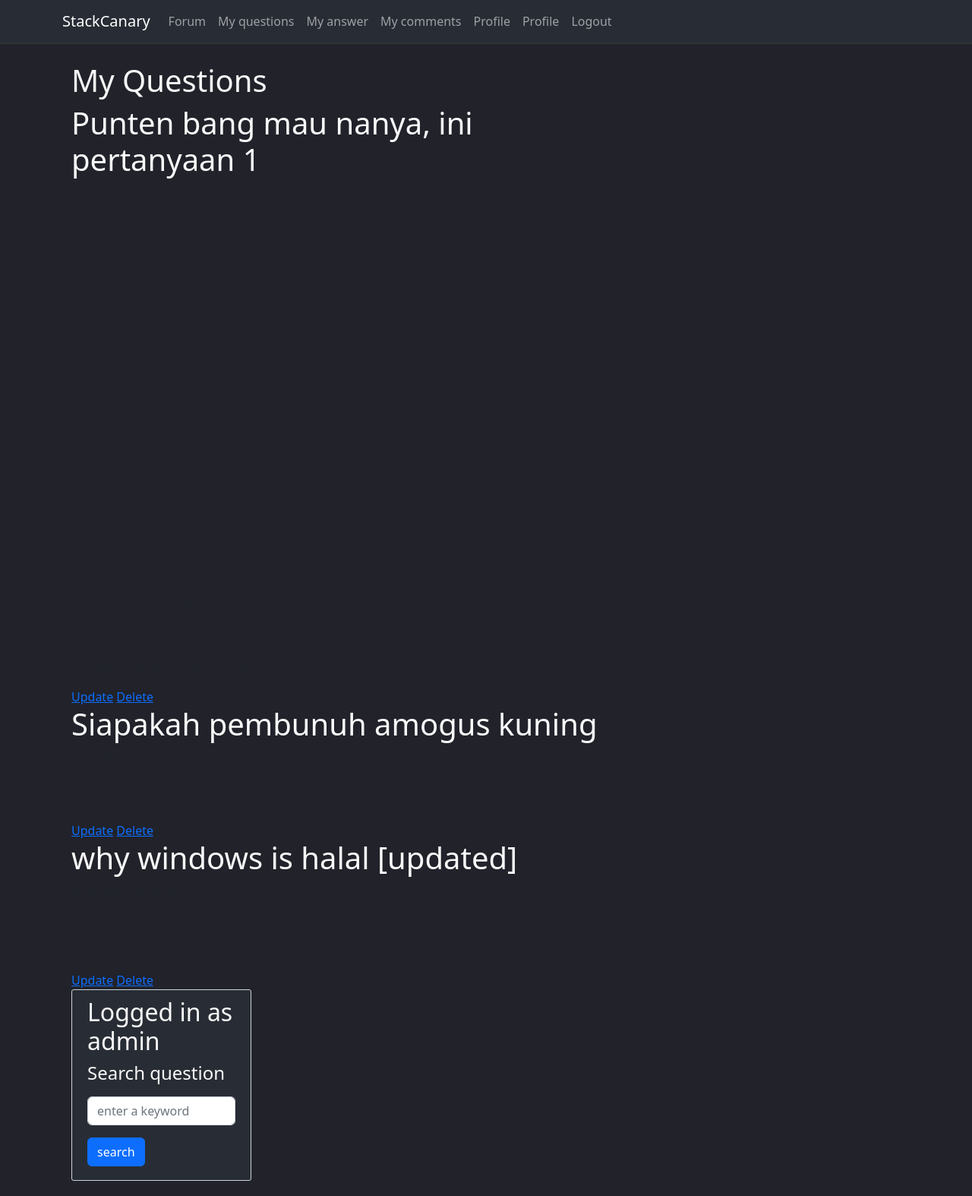
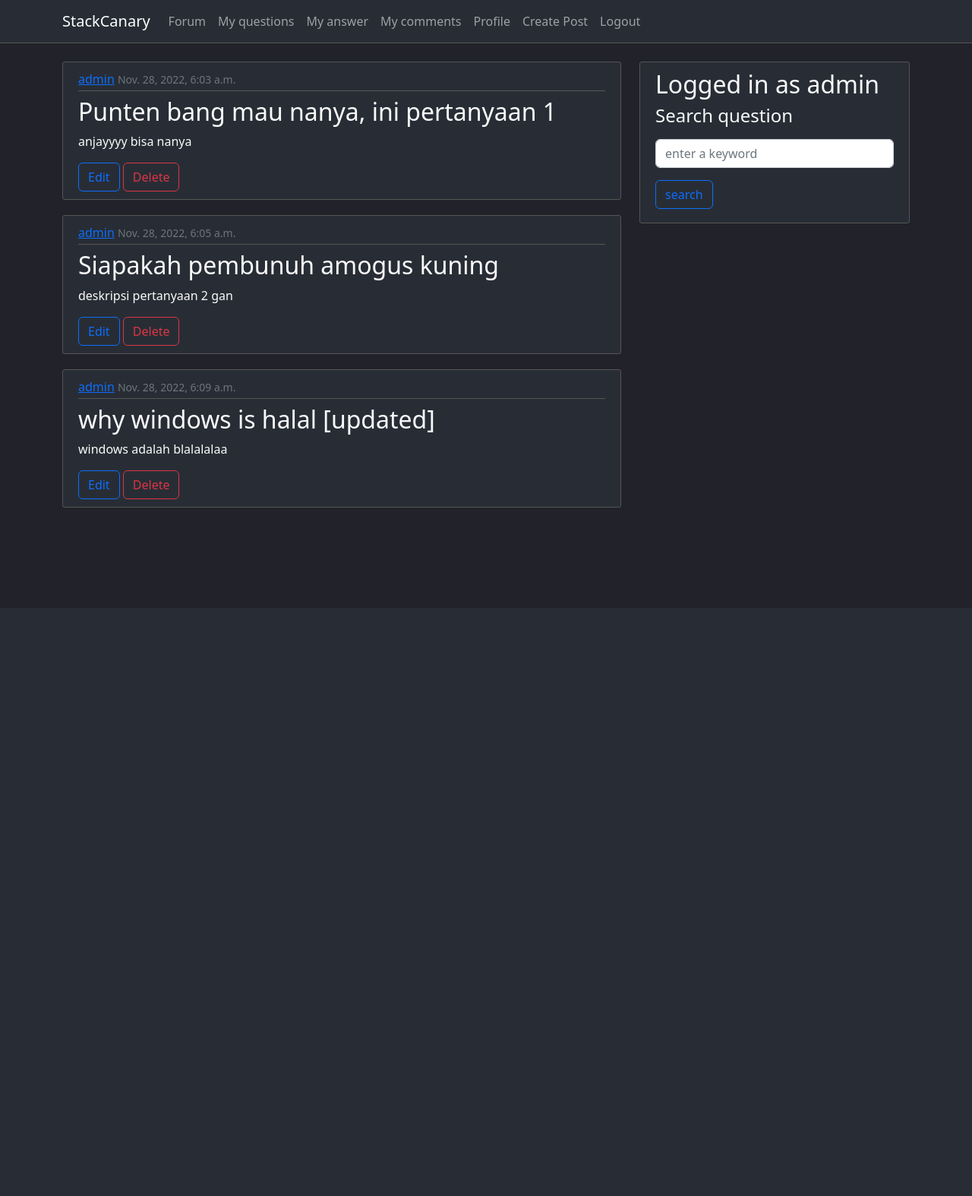
Before and after one commit to luqqmman/StackCanary, a Django app: page /forum/my_questions/ in a window 1280 px wide. Shown: the whole page at 76% size. After the commit the page ends 668 px from the top, so only its background shows below. Run offline with Django 4.2, Linux system fonts and the light colour scheme; a user stored in the database is signed in; data comes from the database, SQL or seed files in the repository; both versions use the stored data as it was after the commit.

Commit message:
frontend

```diff
--- a/forum/static/forum/base.css
+++ b/forum/static/forum/base.css
@@ -30,7 +30,7 @@
     color: #cbd5db;
     background-color: #282d35;
     padding: 10px 20px;
-    border: 1px solid #cbd5db;
+    border: 1px solid #555;
     border-radius: 3px;
     margin-bottom: 20px;
 }
@@ -45,7 +45,7 @@
 }
 
 a.article-title:hover {
-    color: #61dafb;
+    color: #0275d8 ;
 }
 
 .article-content {
@@ -60,13 +60,13 @@
 }
 
 .article-metadata {
-    padding-bottom: 1px;
-    margin-bottom: 4px;
-    border-bottom: 1px solid #e3e3e3
+    padding-bottom: 3px;
+    margin-bottom: 8px;
+    border-bottom: 1px solid #555;
 }
 
 .article-metadata a:hover {
-    color: #333;
+    color: #fafafa;
     text-decoration: none;
 }
 
@@ -96,5 +96,10 @@
 }
 
 .brd-btm {
-    border-bottom: 2px solid #333333;
+    border-bottom: 1px solid #555;
 }
+
+.code {
+    max-height: 500px;
+    overflow: auto;
+}
--- a/forum/templates/forum/base.html
+++ b/forum/templates/forum/base.html
@@ -23,7 +23,7 @@
                         <li class="nav-item"><a href="{% url 'forum-my-answers' %}" class="nav-link">My answer</a></li>
                         <li class="nav-item"><a href="{% url 'forum-my-comments' %}" class="nav-link">My comments</a></li>
                         <li class="nav-item"><a href="{% url 'profile' %}" class="nav-link">Profile</a></li>
-                        <li class="nav-item"><a href="{% url 'forum-question-create' %}" class="nav-link">Profile</a></li>
+                        <li class="nav-item"><a href="{% url 'forum-question-create' %}" class="nav-link">Create Post</a></li>
                         <li class="nav-item"><a href="{% url 'logout' %}" class="nav-link">Logout</a></li>
                     {% else %}
                         <li class="nav-item"><a href="{% url 'login' %}" class="nav-link">Login</a></li>
@@ -55,7 +55,7 @@
                         <form class="mb-2" method="POST" target="{% url 'forum-index' %}">
                             {% csrf_token %}
                             <input type="text" class="form-control mb-3" placeholder="enter a keyword">
-                            <button class="btn btn-primary">search</button>
+                            <button class="btn btn-outline-primary">search</button>
                         </form>
                     </div>
                 </div>
--- a/forum/templates/forum/my_answers.html
+++ b/forum/templates/forum/my_answers.html
@@ -1,9 +1,8 @@
 {% extends "forum/base.html" %}
 {% block content %}
-    <div class="container">
         <h1>My Answers</h1>
         {% for answer in jawaban %}
-            <div class="question">
+            <div class="content-section">
                 <h1>{{answer.judul}}</h1>
                 <p>{{answer.konten}}</p>
                 <pre>{{answer.snippet}}</pre>
@@ -12,5 +11,4 @@
         {% empty %}
             <h1>You have no answer yet</h1>
         {% endfor %}
-    </div>
 {% endblock content %}
--- a/forum/templates/forum/my_comments.html
+++ b/forum/templates/forum/my_comments.html
@@ -1,9 +1,8 @@
 {% extends "forum/base.html" %}
 {% block content %}
-    <div class="container">
         <h1>My Comments</h1>
         {% for comment in komentar %}
-            <div class="question">
+            <div class="content-section">
                 <h1>{{comment.judul}}</h1>
                 <p>{{comment.konten}}</p>
                 <p>Posted by {{comment.author}} at {{comment.waktu_upload}}</p>
@@ -11,5 +10,4 @@
         {% empty %}
             <h1>You have no comment yet</h1>
         {% endfor %}
-    </div>
 {% endblock content %}
--- a/forum/templates/forum/my_questions.html
+++ b/forum/templates/forum/my_questions.html
@@ -1,19 +1,18 @@
 {% extends "forum/base.html" %}
 {% block content %}
-    <div class="container">
-        <h1>My Questions</h1>
-        {% for question in pertanyaan %}
-            <div class="question">
-                <h1>{{question.judul}}</h1>
-                <p>{{question.konten}}</p>
-                <pre>{{question.snippet}}</pre>
-                <p>Posted by {{question.author}} at {{question.waktu_upload}}</p>
+    {% for question in pertanyaan %}
+        <article class="content-section">
+            <div class="article-metadata">
+                <a class="mr-2" href="#">{{ question.author }}</a>
+                <small class="text-muted">{{ question.waktu_upload }}</small>
             </div>
-                <a href="{% url 'forum-question-update' question.id %}">Update</a>
-                <a href="{% url 'forum-question-delete' question.id %}">Delete</a>
-            <div>
-        {% empty %}
-            <h1>You have no question yet</h1>
-        {% endfor %}
-    </div>
+            <h2><a class="article-title" href="{% url 'forum-question-detail' question.id %}">{{ question.judul }}</a></h2>
+            <p class="article-content">{{ question.konten|stringformat:".100s" }}</p>
+            <a class="btn btn-outline-primary mr-2" href="{% url 'forum-question-update' question.id %}">Edit</a>
+            <a class="btn btn-outline-danger" href="{% url 'forum-question-delete' question.id %}">Delete</a>
+        </article>
+
+    {% empty %}
+        <h1>You have no question yet</h1>
+    {% endfor %}
 {% endblock content %}
--- a/forum/templates/forum/pertanyaan_form.html
+++ b/forum/templates/forum/pertanyaan_form.html
@@ -1,14 +1,14 @@
 {% extends "forum/base.html" %}
 {% block content %}
     <div>
-        <form method="POST">
+        <form class="content-section border-secondary" method="POST">
             {% csrf_token %}
             <fieldset>
                 <legend>Make a question</legend>
                 {{ form.as_p }}
             </fieldset>
             <div>
-                <button type="submit">Post</button>
+                <button class="btn btn-outline-primary" type="submit">Post</button>
             </div>
         </form>
     </div>
```
Also changed, not shown: forum/templates/forum/index.html (+1 -9 lines), forum/templates/forum/pertanyaan_detail.html (+5 -3 lines), db.sqlite3.
